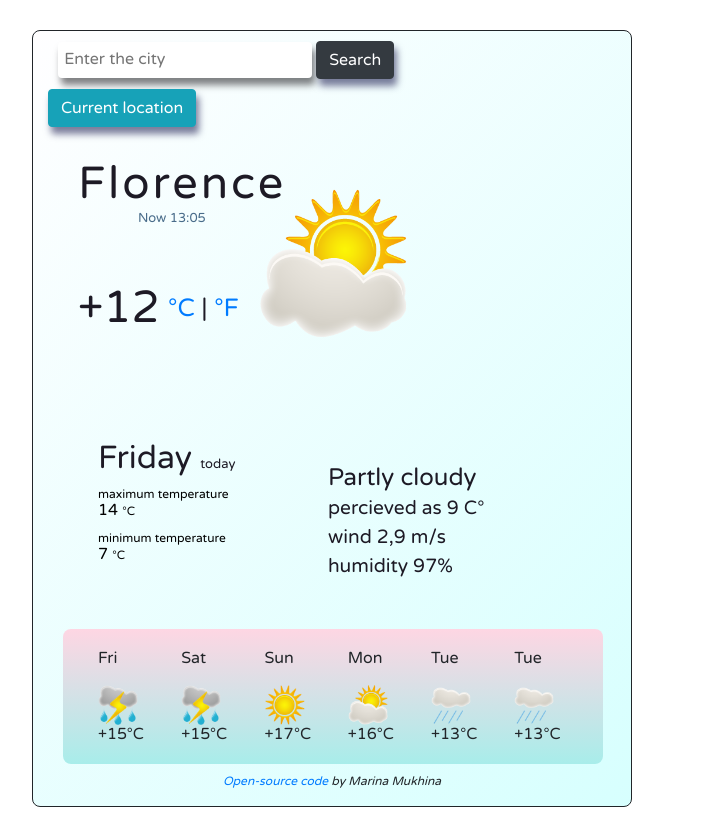
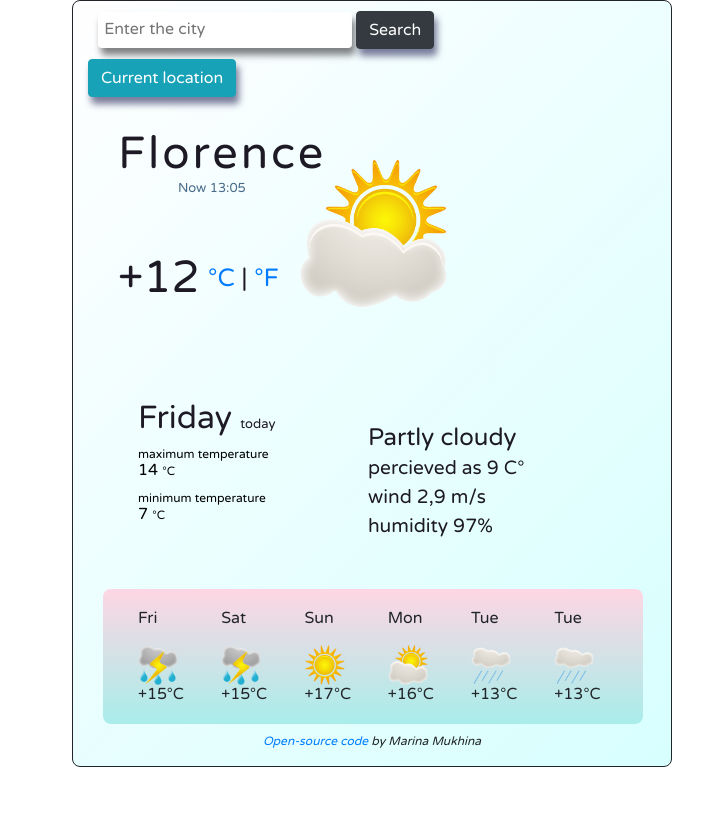
Before and after one commit to MeStessa/AppWeather, a website built with Parcel: page index.html in a window 1280 px wide. Shown: the whole page, without its empty margins (268-971 px from the left). After the commit the page ends 800 px from the top, so only its background shows below. Built offline with nearby package versions, Linux system fonts and the light colour scheme.

Commit message:
Changed h1 margin

```diff
--- a/src/styles.css
+++ b/src/styles.css
@@ -1,5 +1,13 @@
 body {
   font-family: "Varela Round", sans-serif;
+}
+
+.container {
+  border: 1px solid;
+  margin: 0 auto;
+  max-width: 600px;
+  border-radius: 8px;
+  background-image: linear-gradient(-225deg, #fffeff 0%, #d7fffe 100%);
 }
 
 form {
@@ -20,7 +28,7 @@ h3 {
 h1 {
   color: #1d1a25;
   font-size: 45px;
-  margin: 30px 0px -100px 30px;
+  margin: 30px 0px -110px 30px;
 }
 h2 {
   margin: 0 0 -100px;
@@ -89,14 +97,6 @@ span.current-temperature {
   background-image: linear-gradient(to top, #a8edea 0%, #fed6e3 100%);
 }
 
-.container {
-  border: 1px solid;
-  margin: 30px 300px;
-  max-width: 600px;
-  border-radius: 8px;
-  background-image: linear-gradient(-225deg, #fffeff 0%, #d7fffe 100%);
-}
-
 .units {
   font-size: 25px;
   position: relative;
```
